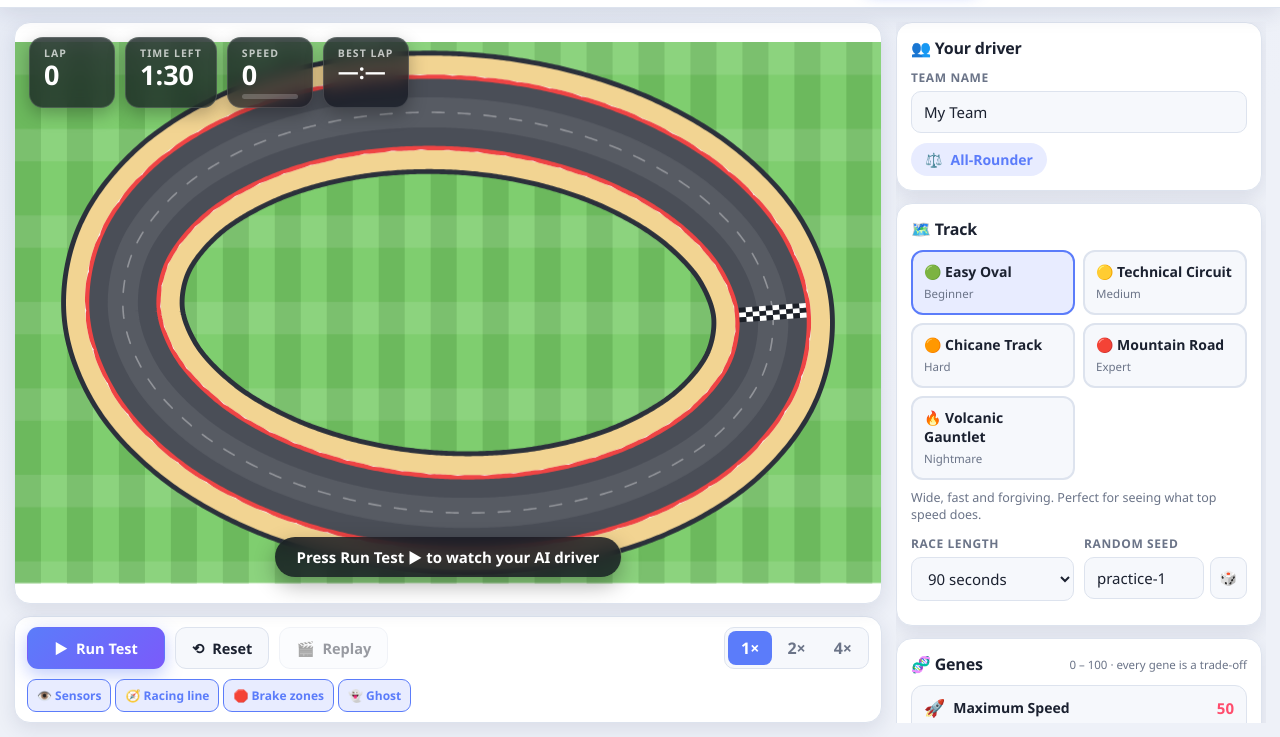
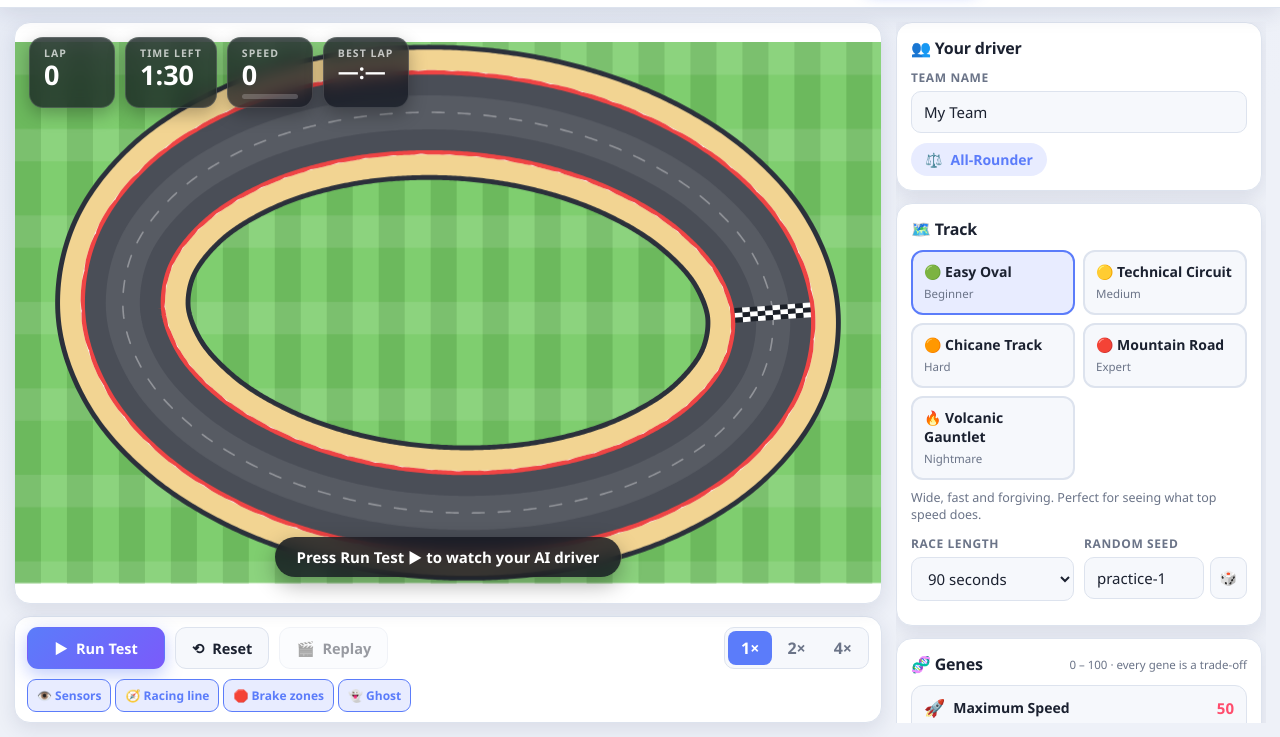
Before and after one commit to oskar-codes/gene-racer, a plain HTML site: page index.html in a window 1280 px wide. Shown: the part 63-800 px from the top of the page. Drawn offline with Linux system fonts and the light colour scheme.

Commit message:
Add collision toggle and widen tracks

```diff
--- a/index.html
+++ b/index.html
@@ -205,6 +205,10 @@
             Every car uses the <strong>same track, same physics and the same fixed
             seed</strong>. The only difference is the genes.
           </p>
+          <label class="chk tournament-option">
+            <input type="checkbox" id="tgCarCollisions" checked>
+            <span>🚗 Car-to-car collisions</span>
+          </label>
           <div class="setup-row">
             <div><span class="setup-label">Track</span><strong id="tourTrack">Easy Oval</strong></div>
             <div><span class="setup-label">Length</span><strong id="tourDuration">90 s</strong></div>
--- a/js/app.js
+++ b/js/app.js
@@ -24,6 +24,7 @@
     race: null,
     raceMode: null,           // 'practice' | 'tournament'
     overlays: { rays: true, line: true, brake: true, ghost: true },
+    tournamentCarCollisions: true,
     lastRun: null,            // stats summary of the previous practice run
     prevRun: null,            // the one before that (for the comparison chart)
     ghost: null,              // {recording:[x,y,h,...], trackId}
@@ -40,6 +41,7 @@
     app.speed = s.speed;
     app.driver.name = s.teamName;
     app.overlays = { rays: s.showRays, line: s.showLine, brake: s.showBrake, ghost: s.showGhost };
+    app.tournamentCarCollisions = s.tournamentCarCollisions !== false;
     document.documentElement.dataset.theme = s.theme;
     $('#btnTheme').textContent = s.theme === 'dark' ? '☀️' : '🌙';
 
@@ -59,6 +61,7 @@
     $('#tgLine').checked = app.overlays.line;
     $('#tgBrake').checked = app.overlays.brake;
     $('#tgGhost').checked = app.overlays.ghost;
+    $('#tgCarCollisions').checked = app.tournamentCarCollisions;
     $$('.seg-btn').forEach((b) => b.classList.toggle('is-active', +b.dataset.speed === app.speed));
 
     syncTrackUi();
@@ -306,6 +309,10 @@
 
     // Tournament panel ------------------------------------------------
     $('#btnStartTournament').addEventListener('click', startTournament);
+    $('#tgCarCollisions').addEventListener('change', (e) => {
+      app.tournamentCarCollisions = e.target.checked;
+      GR.storage.settings.patch({ tournamentCarCollisions: app.tournamentCarCollisions });
+    });
     $('#btnAddCurrent').addEventListener('click', addCurrentToRoster);
     $('#btnImport').addEventListener('click', importDialog);
     $('#btnExport').addEventListener('click', exportRoster);
@@ -466,6 +473,7 @@
       duration: app.duration,
       seed: TOURNAMENT_SEED,     // fixed: fairness beats variety here
       countdown: 3,
+      collisionCars: app.tournamentCarCollisions,
     });
     app.raceMode = 'tournament';
     app.paused = false;
--- a/js/race.js
+++ b/js/race.js
@@ -30,6 +30,7 @@ window.GR = window.GR || {};
       this.seed = opts.seed;
       this.rng = new U.Rng(opts.seed);
       this.countdownLen = opts.countdown === undefined ? 3 : opts.countdown;
+      this.collisionCars = opts.collisionCars !== false;
 
       this.cars = opts.drivers.map((d, i) => new GR.car.Car(d, i));
       this.cars.forEach((c) => c.reset(this.track, this.rng));
@@ -67,7 +68,7 @@ window.GR = window.GR || {};
       this.world.time = this.time;
 
       for (const car of this.cars) car.step(this.world, dt);
-      GR.car.resolveCarContacts(this.cars);
+      if (this.collisionCars !== false) GR.car.resolveCarContacts(this.cars);
 
       if (this.time >= this.duration) this._finish();
     }
--- a/js/storage.js
+++ b/js/storage.js
@@ -101,6 +101,7 @@ window.GR = window.GR || {};
         showLine: true,
         showBrake: true,
         showGhost: true,
+        tournamentCarCollisions: true,
         teamName: 'My Team',
       }, read(KEY_SETTINGS, {}));
     },
--- a/js/tracks.js
+++ b/js/tracks.js
@@ -55,8 +55,8 @@ window.GR = window.GR || {};
       emoji: '🟢',
       difficulty: 'Beginner',
       blurb: 'Wide, fast and forgiving. Perfect for seeing what top speed does.',
-      width: 124,          // asphalt
-      runoff: 43,          // grass shoulder on each side
+      width: 140,          // asphalt
+      runoff: 46,          // grass shoulder on each side
       theme: { grass: '#7fce6f', grassDark: '#6cb95d', sand: '#f2d492', asphalt: '#4a4e57' },
       controls: radialLoop(800, 500, 600, 370, 20, (a) => 1 + 0.03 * Math.sin(2 * a)),
       barriers: [],
@@ -67,8 +67,8 @@ window.GR = window.GR || {};
       emoji: '🟡',
       difficulty: 'Medium',
       blurb: 'Fast sweepers linked by slower corners. This is where braking starts to matter.',
-      width: 92,
-      runoff: 39,
+      width: 106,
+      runoff: 42,
       theme: { grass: '#6fc7d8', grassDark: '#5cb2c4', sand: '#ffe08a', asphalt: '#474b54' },
       controls: radialLoop(800, 500, 580, 355, 24, (a) =>
         1 + 0.10 * Math.sin(2 * a + 1.0) + 0.04 * Math.sin(4 * a + 0.4)),
@@ -83,8 +83,8 @@ window.GR = window.GR || {};
       emoji: '🟠',
       difficulty: 'Hard',
       blurb: 'Long straights broken by quick left-right flicks. Rewards smooth steering.',
-      width: 88,
-      runoff: 36,
+      width: 102,
+      runoff: 39,
       theme: { grass: '#8f8fd6', grassDark: '#7d7dc4', sand: '#ffd6e0', asphalt: '#464a53' },
       // A 4th harmonic on a long ellipse: four S-bends, two per long side.
       controls: radialLoop(800, 500, 625, 340, 32, (a) => 1 + 0.06 * Math.sin(4 * a)),
@@ -96,8 +96,8 @@ window.GR = window.GR || {};
       emoji: '🔴',
       difficulty: 'Expert',
       blurb: 'Narrow, twisty and unforgiving. Only a well-balanced driver survives here.',
-      width: 80,
-      runoff: 32,
+      width: 94,
+      runoff: 35,
       theme: { grass: '#a8894f', grassDark: '#957a45', sand: '#e8d5a3', asphalt: '#494d56' },
       controls: radialLoop(800, 500, 580, 350, 30, (a) =>
         1 + 0.07 * Math.sin(3 * a + 0.6) + 0.04 * Math.sin(5 * a + 2.1) - 0.04 * Math.cos(2 * a)),
@@ -114,8 +114,10 @@ window.GR = window.GR || {};
       emoji: '🔥',
       difficulty: 'Nightmare',
       blurb: 'Ultra-tight hairpins, sudden direction changes and packed barriers. Only the most balanced driver can survive it.',
-      width: 68,
-      runoff: 24,
+      width: 90,
+      runoff: 27,
+      // width: 68,
+      // runoff: 24,
       theme: { grass: '#b86a4b', grassDark: '#9e563b', sand: '#f1c27a', asphalt: '#3f434c' },
       controls: radialLoop(800, 500, 560, 300, 42, (a) =>
         1 + 0.16 * Math.sin(5 * a + 0.25)
```
